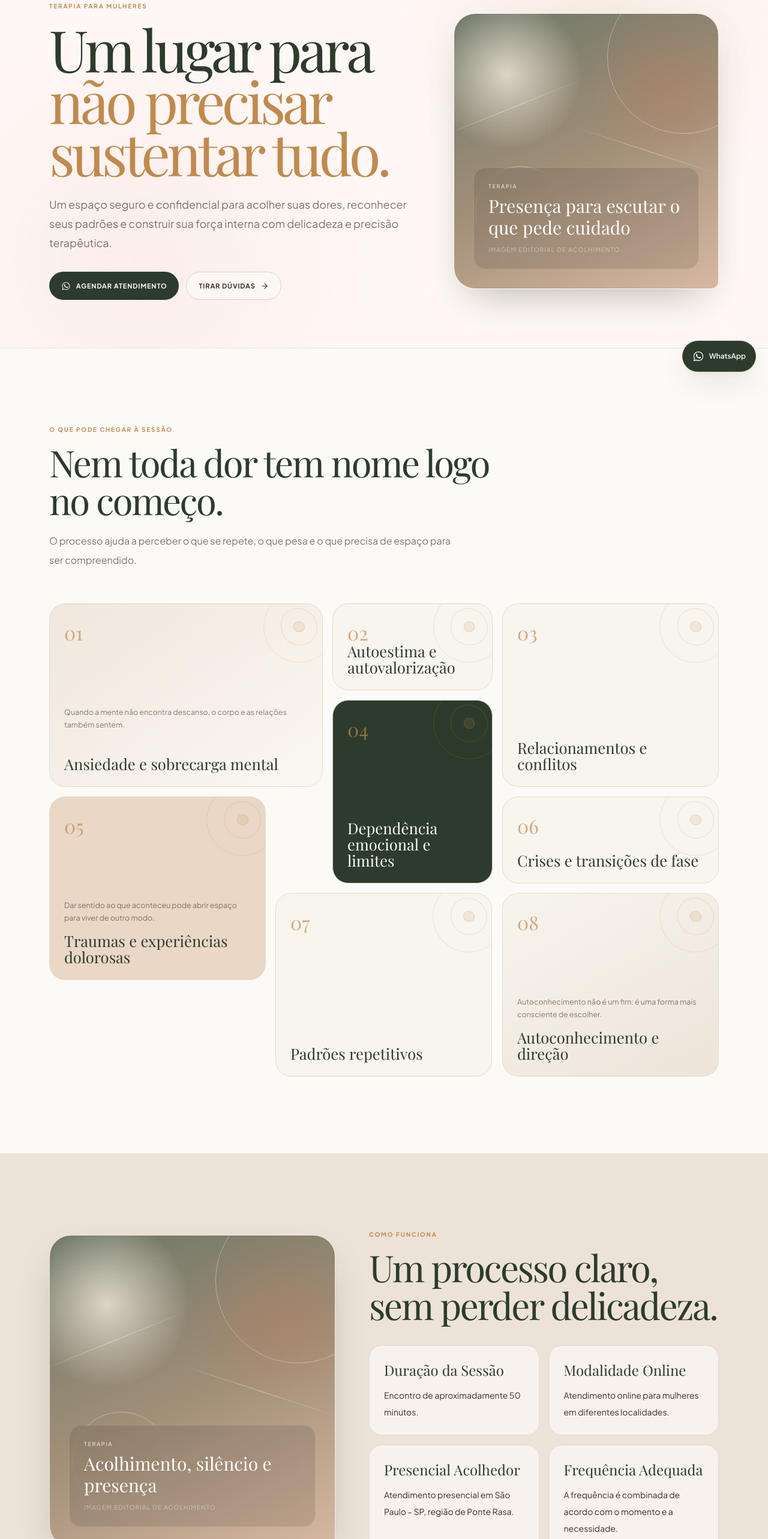
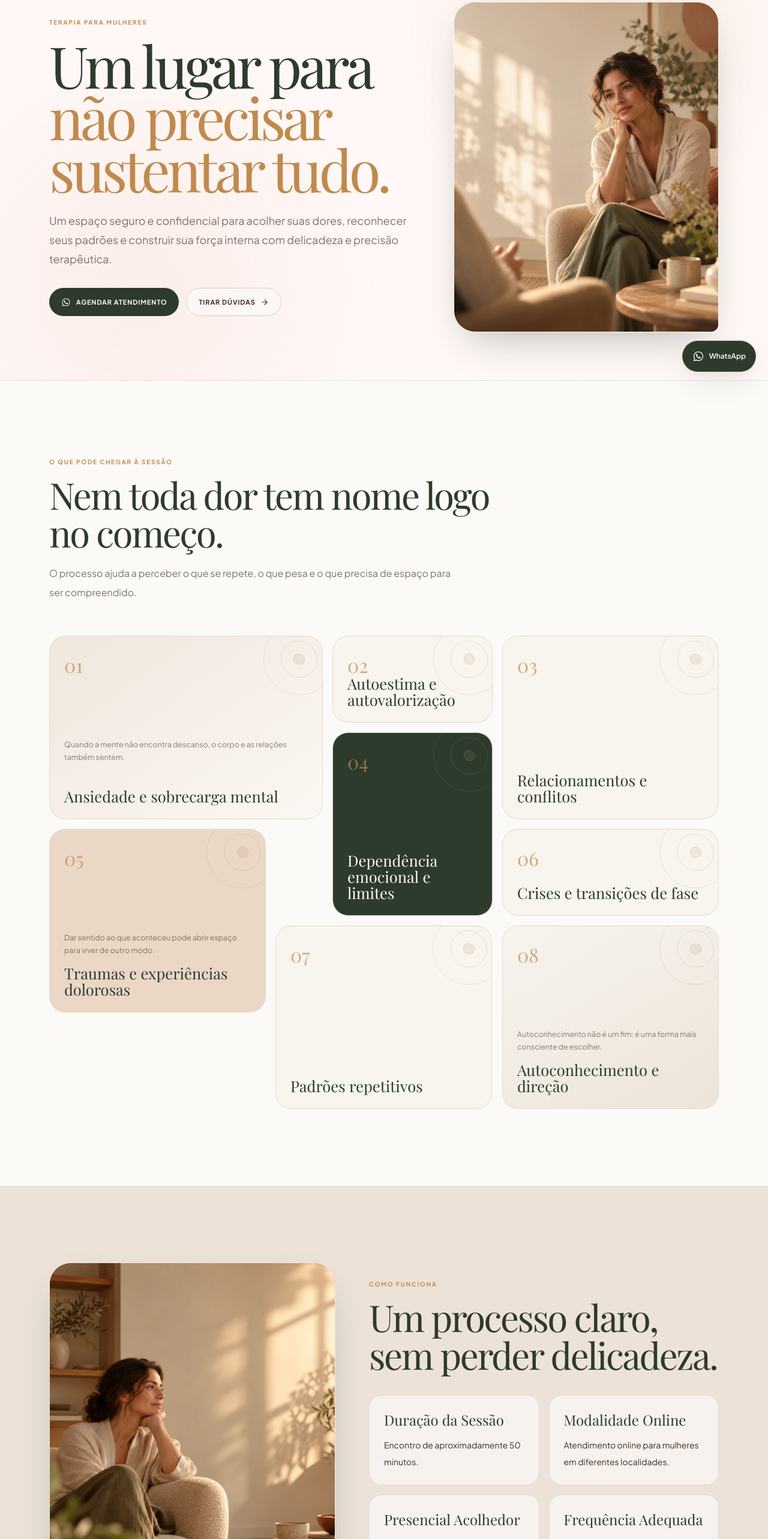
Before and after one commit to johnathafelype21/sitepsicologajovina, a React (Vite) app: page /terapia in a window 1280 px wide. Shown: the part 160-2726 px from the top of the page at 60% size. Built offline with nearby package versions, Linux system fonts and the light colour scheme; a web font is replaced by a local one.

Commit message:
feat: place therapy editorial images

```diff
--- a/src/pages/TherapyPage.tsx
+++ b/src/pages/TherapyPage.tsx
@@ -30,7 +30,7 @@ export default function TherapyPage({ className = '' }: Readonly<TherapyPageProp
               <Link to="/faq" className="button-secondary">Tirar dúvidas <ArrowRight size={14} /></Link>
             </div>
           </div>
-          <div className="motion-scale"><EditorialArt variant="therapy" /></div>
+          <div className="motion-scale"><EditorialArt variant="therapy" src="/images/jovina/terapia-presenca-cuidado.webp" alt="Imagem editorial sobre presença, escuta e cuidado terapêutico" priority objectPosition="center 42%" /></div>
         </div>
       </section>
 
@@ -46,7 +46,7 @@ export default function TherapyPage({ className = '' }: Readonly<TherapyPageProp
       <section className="bg-[#ECE2D7] py-24 md:py-32">
         <div className="mx-auto grid max-w-[1180px] items-center gap-14 px-5 lg:grid-cols-[.9fr_1.1fr] lg:px-8">
           <div className="motion-left">
-            <EditorialArt variant="therapy" label="Acolhimento, silêncio e presença" />
+            <EditorialArt variant="therapy" src="/images/jovina/terapia-acolhimento-presenca.webp" alt="Imagem editorial de acolhimento, silêncio e presença" objectPosition="center 45%" />
           </div>
           <div className="motion-right">
             <SectionHeading overline="COMO FUNCIONA" title="Um processo claro, sem perder delicadeza." />
```
